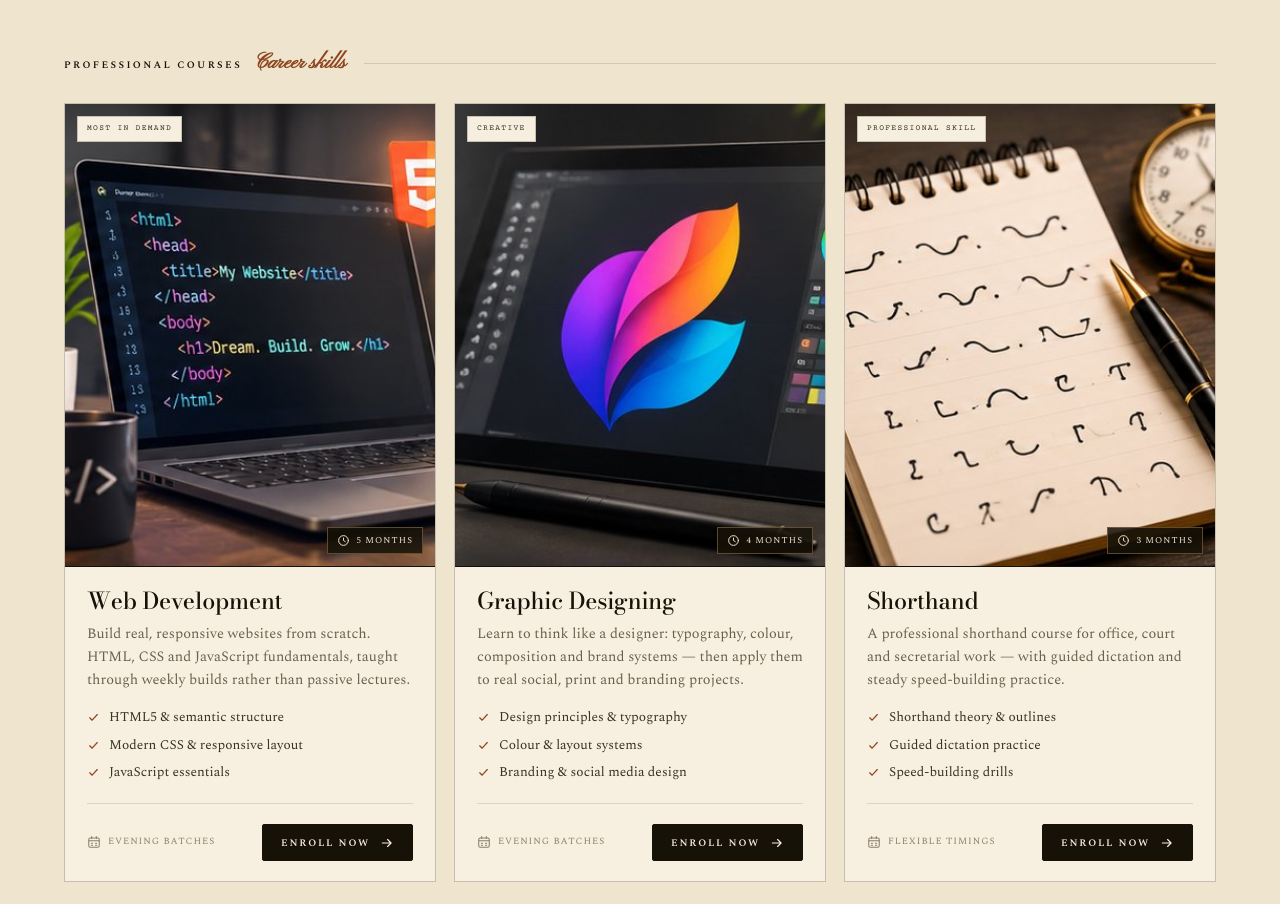
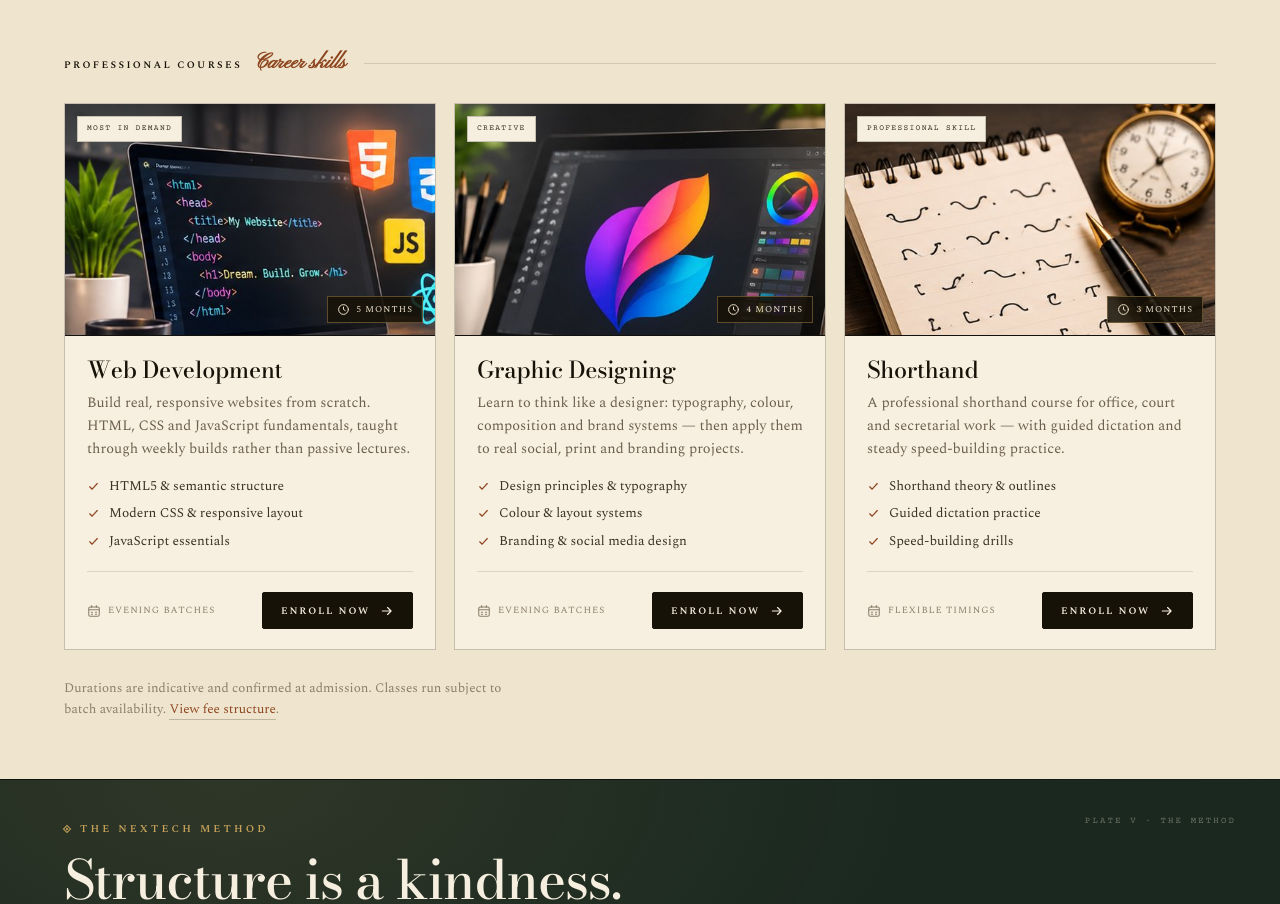
Before and after one commit to hamzahf123/NEXTECH-ACADEMY-Website, a React (Vite) app: page / in a window 1280 px wide. Shown: the part 3854-4758 px from the top of the page. Built offline with nearby package versions, Linux system fonts and the light colour scheme.

Commit message:
change courses images

```diff
--- a/src/components/ProgramCards.jsx
+++ b/src/components/ProgramCards.jsx
@@ -52,7 +52,7 @@ export function CourseCard({ course, index = 0 }) {
     <Reveal className="ccard" delay={index * 80} as="article" {...spotlight}>
       <span className="spot-glow" aria-hidden="true" />
       <Link className="ccard__media" to={`/courses#${course.id}`} aria-label={`${course.title} course details`}>
-        <img src={course.image} alt={`${course.title} course artwork`} width="640" height="400" loading="lazy" />
+        <img src={course.image} alt={`${course.title} course artwork`} width="1280" height="800" loading="lazy"  decoding="async" />
         <span className="ccard__tag">{course.tag}</span>
         <span className="ccard__duration"><Icon name="clock" size={13} /> {course.duration}</span>
       </Link>
--- a/src/styles.css
+++ b/src/styles.css
@@ -1355,7 +1355,7 @@ table { border-collapse: collapse; }
 .ccard__media {
   position: relative;
   display: block;
-  aspect-ratio: 4 / 5;
+  aspect-ratio: 16 / 10;
   overflow: hidden;
   background: #111;
   border-bottom: 1px solid var(--rule);
```
